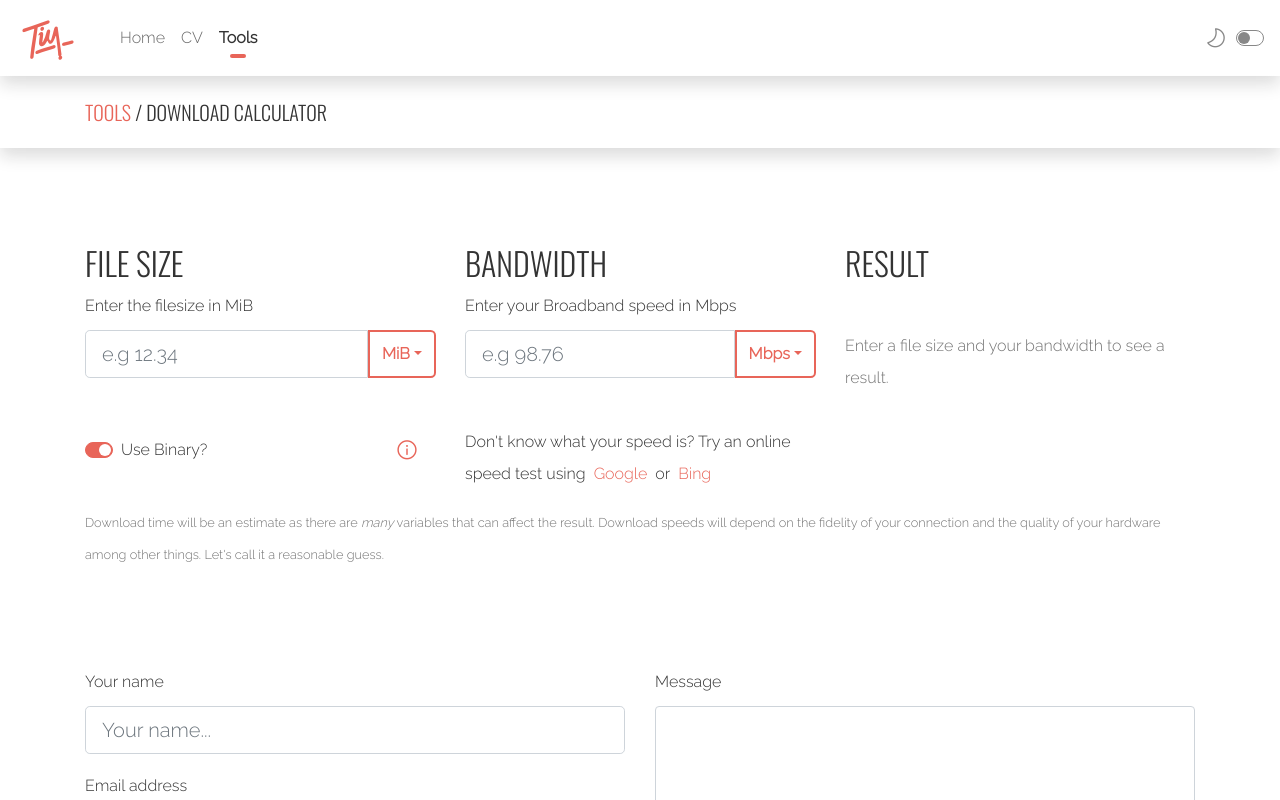
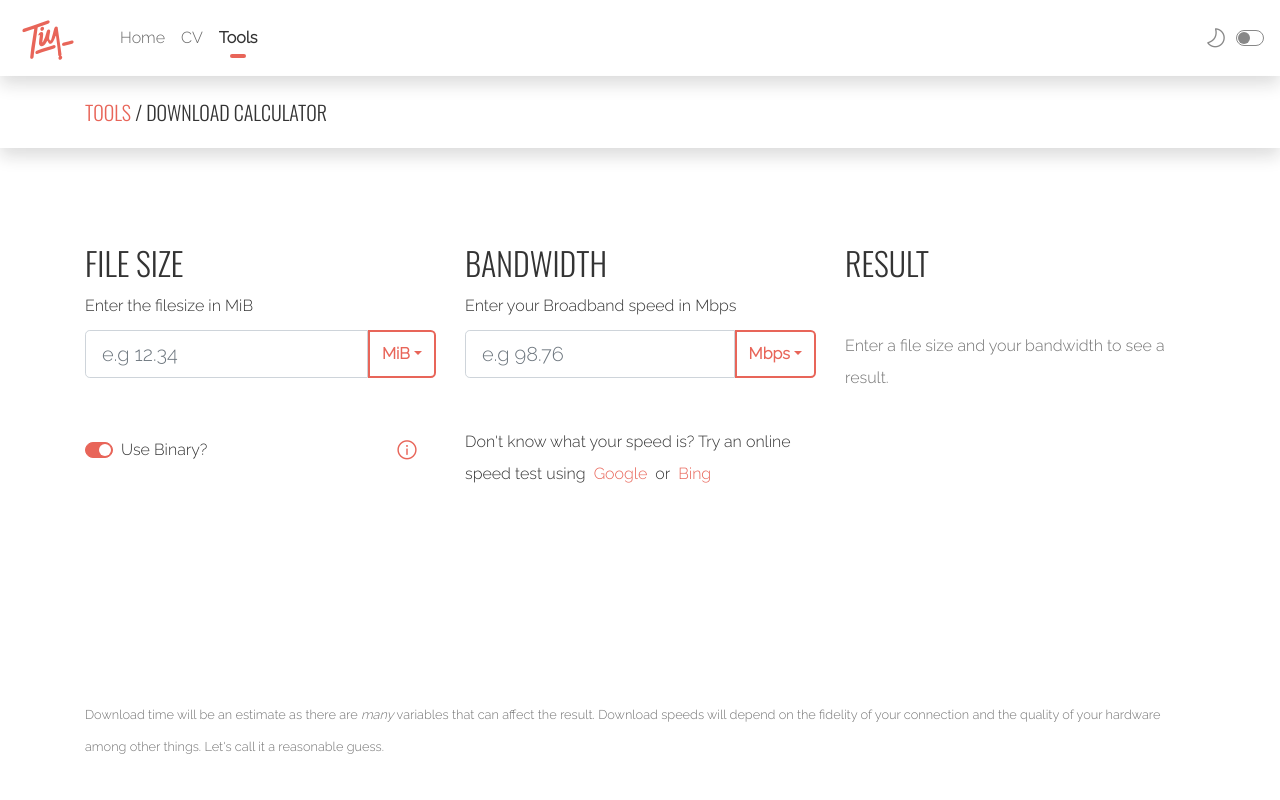
Before and after one commit to idlelimey/tim-cutting, a React (Create React App) app: page /tools/download-calculator in a window 1280 px wide. Shown: the top 800 px of the page. Built offline with nearby package versions, Linux system fonts and the light colour scheme.

Commit message:
Update to download calc

```diff
--- a/src/Components/Tools/DownloadCalculator.js
+++ b/src/Components/Tools/DownloadCalculator.js
@@ -206,6 +206,8 @@ function DownloadCalc() {
                         )}
                     </Col>
                 </Row>
+            </Container>
+            <Container as="section">
                 <Row>
                     <Col>
                         <small className="text-muted">Download time will be an estimate as there are <i>many</i> variables that can affect the result. Download speeds will depend on the fidelity of your connection and the quality of your hardware among other things.  Let&apos;s call it a reasonable guess.</small>
```
